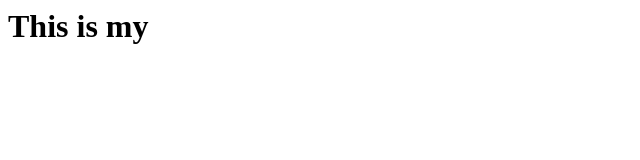
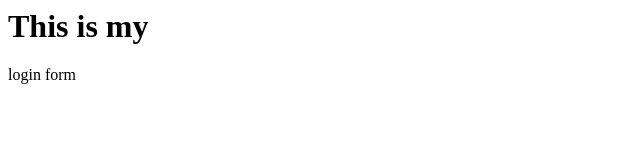
Before and after one commit to tpalin1/myappsample, a plain HTML site: page index.html in a window 1280 px wide. Shown: the full height of the page, 0-640 px from the left. Drawn offline with Linux system fonts and the light colour scheme.

Commit message:
Initial commmit

```diff
--- a/index.html
+++ b/index.html
@@ -7,5 +7,6 @@
 </head>
 <body>
     <h1>This is my </h1>
+    login form
 </body>
 </html>
```
Also changed, not shown: login.html (added, +1 -0 lines).
